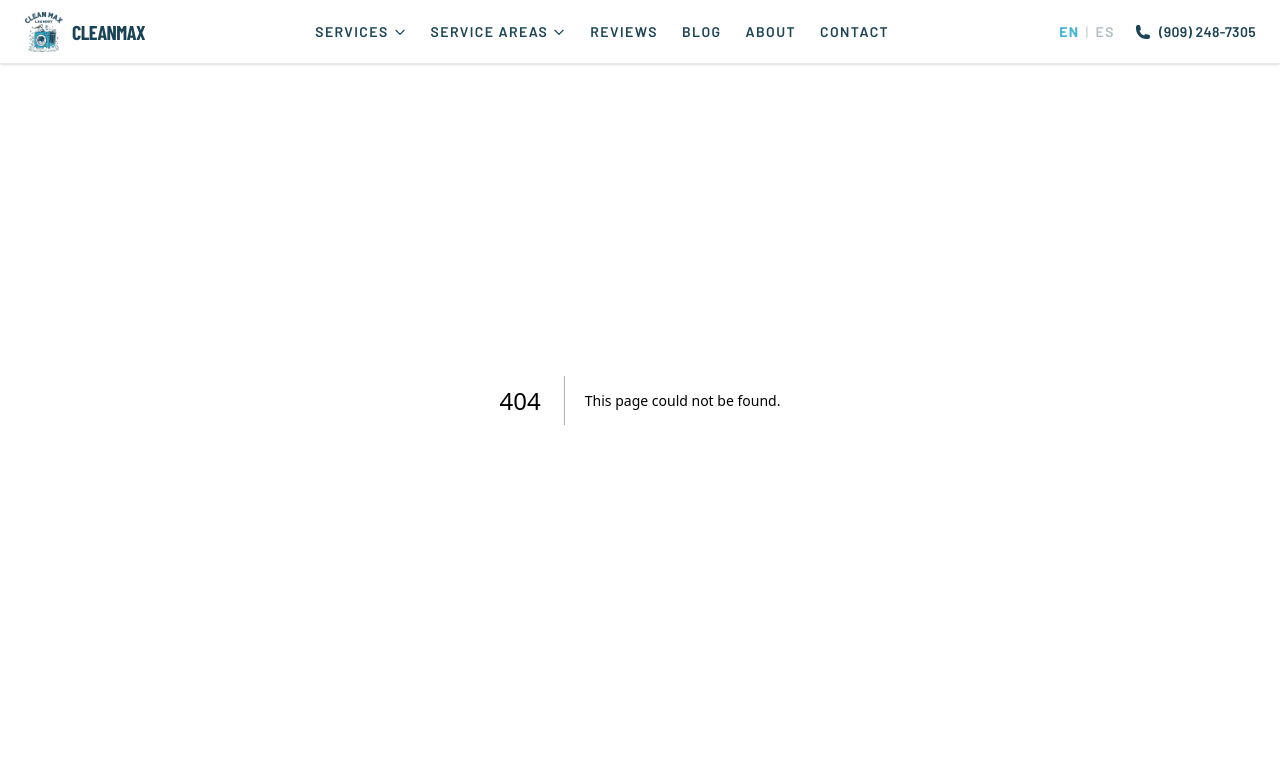
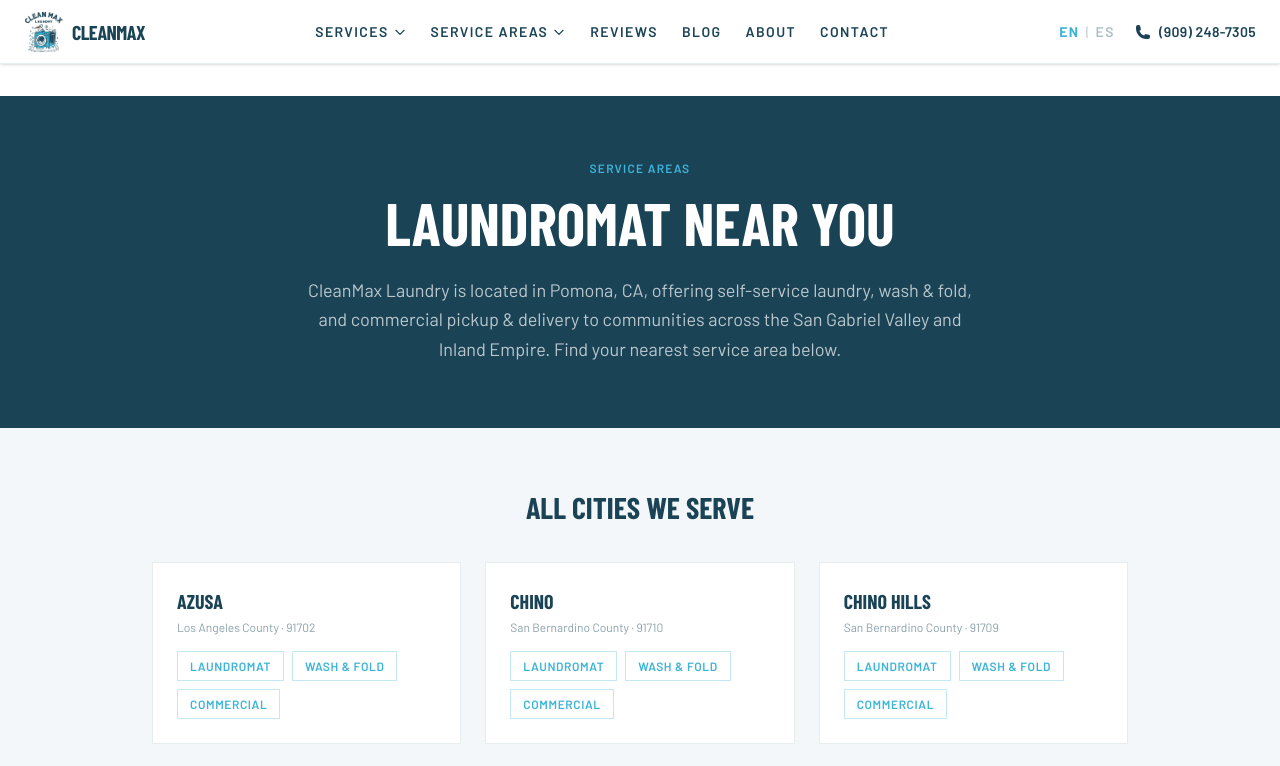
Before and after one commit to laundrywasher98/CleanMax-Laundry-Website, a Next.js app: page /locations in a window 1280 px wide. Before the commit this address had no page. Shown: the top 766 px of the page. Built offline with nearby package versions, Linux system fonts and the light colour scheme; a web font is replaced by a local one.

Commit message:
Add all-locations page, show all cities in navbar, SEO sitemap + robots.txt

```diff
--- /dev/null
+++ b/app/locations/page.tsx
@@ -0,0 +1,16 @@
+import type { Metadata } from "next";
+import LocationsIndexContent from "@/components/LocationsIndexContent";
+import { buildMetadata } from "@/lib/seo";
+
+export const metadata: Metadata = buildMetadata({
+  title: "Laundromat Near Me | CleanMax Laundry Service Areas in Pomona & Surrounding Cities",
+  description:
+    "CleanMax Laundry serves Pomona, CA and surrounding communities. Find your nearest laundromat location for self-service laundry, wash & fold, and commercial laundry services.",
+  path: "/locations",
+  keywords:
+    "laundromat near me, laundry service Pomona CA, laundry Inland Empire, wash and fold near me, CleanMax service areas",
+});
+
+export default function LocationsPage() {
+  return <LocationsIndexContent />;
+}
--- a/app/robots.ts
+++ b/app/robots.ts
@@ -5,6 +5,7 @@
     rules: {
       userAgent: "*",
       allow: "/",
+      disallow: "/api/",
     },
     sitemap: "https://cleanmaxlaundry.com/sitemap.xml",
   };
--- a/app/sitemap.ts
+++ b/app/sitemap.ts
@@ -16,10 +16,16 @@
       priority: 1.0,
     },
     {
-      url: `${BASE_URL}/commercial-laundry`,
+      url: `${BASE_URL}/locations`,
       lastModified: now,
       changeFrequency: "weekly",
       priority: 0.9,
+    },
+    {
+      url: `${BASE_URL}/commercial-laundry`,
+      lastModified: now,
+      changeFrequency: "monthly",
+      priority: 0.8,
     },
     {
       url: `${BASE_URL}/commercial-quote`,
@@ -53,6 +59,49 @@
     },
   ];
 
+  // /locations/[city] — all cities
+  const locationCityPages: MetadataRoute.Sitemap = cities.map((city) => ({
+    url: `${BASE_URL}/locations/${city.slug}`,
+    lastModified: now,
+    changeFrequency: "monthly" as const,
+    priority: 0.8,
+  }));
+
+  // /laundromat/[city] — all cities
+  const laundromatPages: MetadataRoute.Sitemap = cities.map((city) => ({
+    url: `${BASE_URL}/laundromat/${city.slug}`,
+    lastModified: now,
+    changeFrequency: "monthly" as const,
+    priority: 0.8,
+  }));
+
+  // /wash-and-fold/[city] — all cities
+  const washFoldPages: MetadataRoute.Sitemap = cities.map((city) => ({
+    url: `${BASE_URL}/wash-and-fold/${city.slug}`,
+    lastModified: now,
+    changeFrequency: "monthly" as const,
+    priority: 0.8,
+  }));
+
+  // /commercial-laundry/[city] — all cities
+  const commercialCityPages: MetadataRoute.Sitemap = cities.map((city) => ({
+    url: `${BASE_URL}/commercial-laundry/${city.slug}`,
+    lastModified: now,
+    changeFrequency: "monthly" as const,
+    priority: 0.7,
+  }));
+
+  // /commercial-laundry/[industry]/[city] — all industries × all cities
+  const industryPages: MetadataRoute.Sitemap = industries.flatMap((industry) =>
+    cities.map((city) => ({
+      url: `${BASE_URL}/commercial-laundry/${industry.slug}/${city.slug}`,
+      lastModified: now,
+      changeFrequency: "monthly" as const,
+      priority: 0.6,
+    }))
+  );
+
+  // /blog/[slug] — all posts
   const blogPostPages: MetadataRoute.Sitemap = blogPosts.map((post) => ({
     url: `${BASE_URL}/blog/${post.slug}`,
     lastModified: new Date(post.publishDate),
@@ -60,49 +109,12 @@
     priority: 0.6,
   }));
 
-  const laundromatPages: MetadataRoute.Sitemap = cities.map((city) => ({
-    url: `${BASE_URL}/laundromat/${city.slug}`,
-    lastModified: now,
-    changeFrequency: "monthly" as const,
-    priority: 0.8,
-  }));
-
-  const washFoldPages: MetadataRoute.Sitemap = cities.map((city) => ({
-    url: `${BASE_URL}/wash-and-fold/${city.slug}`,
-    lastModified: now,
-    changeFrequency: "monthly" as const,
-    priority: 0.8,
-  }));
-
-  const commercialCityPages: MetadataRoute.Sitemap = cities.map((city) => ({
-    url: `${BASE_URL}/commercial-laundry/${city.slug}`,
-    lastModified: now,
-    changeFrequency: "monthly" as const,
-    priority: 0.75,
-  }));
-
-  const locationHubPages: MetadataRoute.Sitemap = cities.map((city) => ({
-    url: `${BASE_URL}/locations/${city.slug}`,
-    lastModified: now,
-    changeFrequency: "monthly" as const,
-    priority: 0.7,
-  }));
-
-  const industryPages: MetadataRoute.Sitemap = industries.flatMap((industry) =>
-    cities.map((city) => ({
-      url: `${BASE_URL}/commercial-laundry/${industry.slug}/${city.slug}`,
-      lastModified: now,
-      changeFrequency: "monthly" as const,
-      priority: 0.65,
-    }))
-  );
-
   return [
     ...staticPages,
+    ...locationCityPages,
     ...laundromatPages,
     ...washFoldPages,
     ...commercialCityPages,
-    ...locationHubPages,
     ...industryPages,
     ...blogPostPages,
   ];
--- /dev/null
+++ b/components/LocationsIndexContent.tsx
@@ -0,0 +1,111 @@
+"use client";
+
+import Link from "next/link";
+import { useTranslation } from "@/contexts/LanguageContext";
+import { cities } from "@/data/cities";
+
+const sortedCities = [...cities].sort((a, b) => a.name.localeCompare(b.name));
+
+export default function LocationsIndexContent() {
+  const { language } = useTranslation();
+  const isEs = language === "es";
+
+  return (
+    <main className="pt-24 pb-20 bg-white">
+      {/* Hero */}
+      <section className="bg-brand-dark py-16">
+        <div className="max-w-5xl mx-auto px-6 text-center">
+          <p className="font-sans font-semibold text-xs uppercase tracking-widest text-brand-blue mb-4">
+            {isEs ? "Áreas de Servicio" : "Service Areas"}
+          </p>
+          <h1 className="font-display font-black text-4xl md:text-6xl uppercase text-white leading-none mb-6">
+            {isEs ? "Lavandería Cerca de Ti" : "Laundromat Near You"}
+          </h1>
+          <p className="font-sans text-white/70 text-lg leading-relaxed max-w-2xl mx-auto">
+            {isEs
+              ? "CleanMax Laundry está ubicada en Pomona, CA, y ofrece lavandería de autoservicio, lavado y doblado, y servicio comercial para toda la comunidad del Valle de San Gabriel y el Inland Empire."
+              : "CleanMax Laundry is located in Pomona, CA, offering self-service laundry, wash & fold, and commercial pickup & delivery to communities across the San Gabriel Valley and Inland Empire. Find your nearest service area below."}
+          </p>
+        </div>
+      </section>
+
+      {/* City grid */}
+      <section className="py-16 bg-brand-surface">
+        <div className="max-w-5xl mx-auto px-6">
+          <h2 className="font-display font-black text-2xl md:text-3xl uppercase text-brand-dark leading-none mb-10 text-center">
+            {isEs ? "Todas las Ciudades que Servimos" : "All Cities We Serve"}
+          </h2>
+
+          <div className="grid grid-cols-1 sm:grid-cols-2 lg:grid-cols-3 gap-6">
+            {sortedCities.map((city) => (
+              <div
+                key={city.slug}
+                className="bg-white border border-brand-dark/10 p-6 hover:border-brand-blue/40 hover:shadow-sm transition-all"
+              >
+                <Link
+                  href={`/locations/${city.slug}`}
+                  className="block font-display font-black text-xl uppercase text-brand-dark hover:text-brand-blue transition-colors mb-1"
+                >
+                  {city.name}
+                </Link>
+                <p className="font-sans text-xs text-brand-dark/50 mb-4">
+                  {city.county} {isEs ? "Condado" : "County"} · {city.zip}
+                </p>
+
+                {/* Sub-service links */}
+                <div className="flex flex-wrap gap-2">
+                  <Link
+                    href={`/laundromat/${city.slug}`}
+                    className="inline-block font-sans text-xs font-semibold uppercase tracking-wider text-brand-blue border border-brand-blue/30 px-3 py-1.5 hover:bg-brand-blue hover:text-white transition-colors"
+                  >
+                    {isEs ? "Lavandería" : "Laundromat"}
+                  </Link>
+                  <Link
+                    href={`/wash-and-fold/${city.slug}`}
+                    className="inline-block font-sans text-xs font-semibold uppercase tracking-wider text-brand-blue border border-brand-blue/30 px-3 py-1.5 hover:bg-brand-blue hover:text-white transition-colors"
+                  >
+                    {isEs ? "Lavado y Doblado" : "Wash & Fold"}
+                  </Link>
+                  <Link
+                    href={`/commercial-laundry/${city.slug}`}
+                    className="inline-block font-sans text-xs font-semibold uppercase tracking-wider text-brand-blue border border-brand-blue/30 px-3 py-1.5 hover:bg-brand-blue hover:text-white transition-colors"
+                  >
+                    {isEs ? "Comercial" : "Commercial"}
+                  </Link>
+                </div>
+              </div>
+            ))}
+          </div>
+        </div>
+      </section>
+
+      {/* CTA */}
+      <section className="py-16 bg-white border-t border-brand-dark/10">
+        <div className="max-w-3xl mx-auto px-6 text-center">
+          <h2 className="font-display font-black text-3xl md:text-4xl uppercase text-brand-dark leading-none mb-4">
+            {isEs ? "¿No ves tu ciudad?" : "Don't see your city?"}
+          </h2>
+          <p className="font-sans text-brand-dark/60 text-lg mb-8">
+            {isEs
+              ? "Es posible que podamos atenderte de todos modos. Contáctanos para verificar disponibilidad en tu área."
+              : "We may still be able to serve you. Contact us to check availability in your area."}
+          </p>
+          <div className="flex flex-col sm:flex-row gap-4 justify-center">
+            <a
+              href="tel:909-248-7305"
+              className="inline-flex items-center justify-center gap-2 bg-brand-dark text-white font-sans font-semibold text-sm uppercase tracking-widest px-8 py-4 hover:bg-brand-blue transition-colors"
+            >
+              (909) 248-7305
+            </a>
+            <Link
+              href="/commercial-quote"
+              className="inline-flex items-center justify-center gap-2 border border-brand-dark/20 text-brand-dark font-sans font-semibold text-sm uppercase tracking-widest px-8 py-4 hover:border-brand-blue hover:text-brand-blue transition-colors"
+            >
+              {isEs ? "Solicitar Cotización →" : "Request a Quote →"}
+            </Link>
+          </div>
+        </div>
+      </section>
+    </main>
+  );
+}
--- a/components/Navbar.tsx
+++ b/components/Navbar.tsx
@@ -54,8 +54,8 @@
     { label: t("nav_get_quote"), href: "/commercial-quote" },
   ];
 
-  // Top 5 cities for the dropdown, rest accessible via footer
-  const topCities = cities.slice(0, 10);
+  // All cities sorted alphabetically for the dropdown
+  const allCities = [...cities].sort((a, b) => a.name.localeCompare(b.name));
 
   return (
     <header
@@ -152,21 +152,23 @@
             </button>
 
             {locationsOpen && (
-              <div className="absolute top-full left-0 mt-2 w-56 bg-white shadow-lg border border-brand-dark/10 z-50 max-h-80 overflow-y-auto">
-                {topCities.map((city) => (
+              <div className="absolute top-full left-0 mt-2 w-80 bg-white shadow-lg border border-brand-dark/10 z-50">
+                <div className="grid grid-cols-2 max-h-80 overflow-y-auto">
+                  {allCities.map((city) => (
                     <Link
                       key={city.slug}
                       href={`/locations/${city.slug}`}
                       onClick={() => setLocationsOpen(false)}
-                    className="block px-5 py-3 font-sans text-sm text-brand-dark hover:bg-brand-surface hover:text-brand-blue transition-colors border-b border-brand-dark/5 last:border-b-0"
+                      className="block px-4 py-2.5 font-sans text-sm text-brand-dark hover:bg-brand-surface hover:text-brand-blue transition-colors border-b border-brand-dark/5"
                     >
                       {city.name}
                     </Link>
                   ))}
+                </div>
                 <Link
-                  href="/locations/pomona"
+                  href="/locations"
                   onClick={() => setLocationsOpen(false)}
-                  className="block px-5 py-3 font-sans text-xs font-semibold uppercase tracking-widest text-brand-blue hover:bg-brand-surface transition-colors"
+                  className="block px-5 py-3 font-sans text-xs font-semibold uppercase tracking-widest text-brand-blue hover:bg-brand-surface transition-colors border-t border-brand-dark/10"
                 >
                   {t("nav_view_all_cities")}
                 </Link>
@@ -283,7 +285,7 @@
             <p className="font-sans font-semibold text-xs uppercase tracking-widest text-brand-dark/40 mt-6 mb-2">
               {t("nav_locations")}
             </p>
-            {topCities.map((city) => (
+            {allCities.map((city) => (
               <Link
                 key={city.slug}
                 href={`/locations/${city.slug}`}
```
Lines whose indentation alone changed are shown as unchanged.
